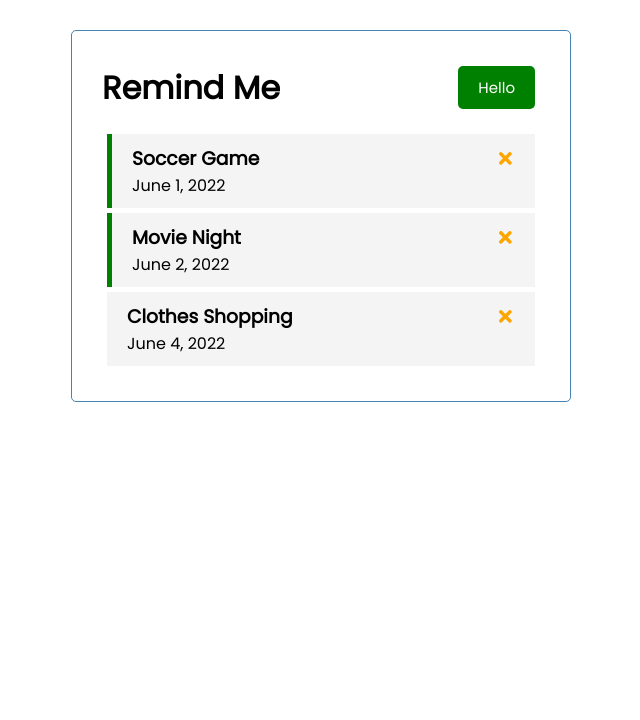
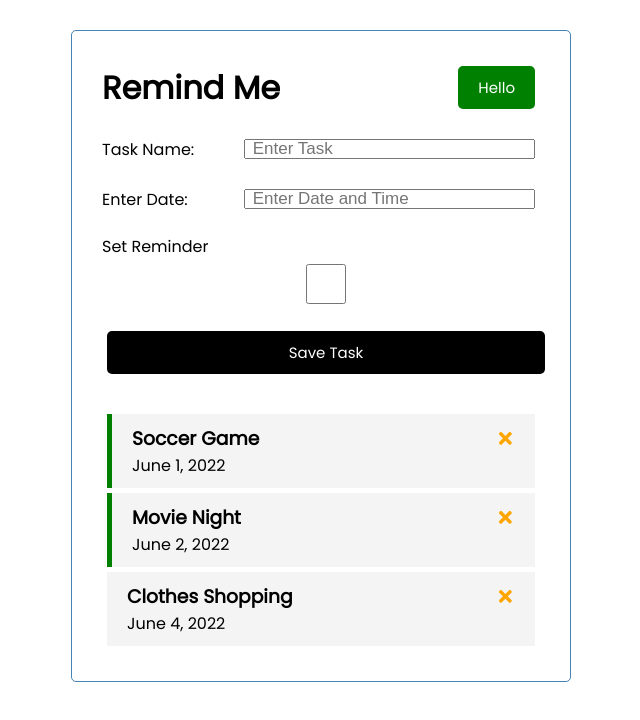
Before and after one commit to Faiyez/react-reminder, a React (Create React App) app: page / in a window 1280 px wide. Shown: the top 720 px of the page, without its empty margins (319-959 px from the left). Built offline with nearby package versions, Linux system fonts and the light colour scheme.

Commit message:
added info submission

```diff
--- a/src/App.js
+++ b/src/App.js
@@ -1,5 +1,7 @@
+// rafce npm start
 import Header from './Components/Header'
 import Tasks from './Components/Tasks'
+import AddTask from './Components/AddTask'
 import {useState} from 'react'
 const App = () => {
   const [tasks, setTasks] = useState(
@@ -32,6 +34,7 @@
   return (
     <div className = 'container'>
       <Header />
+      <AddTask />
       {tasks.length > 0 ? (<Tasks tasks={tasks} onDelete = {deleteTask}
       onToggle = {toggleReminder}/>)
       : ('Empty Tasks')}
--- /dev/null
+++ b/src/Components/AddTask.js
@@ -0,0 +1,24 @@
+
+const AddTask = () => {
+  return (
+    <form className ='add-form'>
+        <div className='form-control form-control-check'>
+            <label>Task Name:</label>
+            <input type='text' placeholder =
+            'Enter Task'></input>
+        </div>
+        <div className='form-control form-control-check'>
+            <label>Enter Date:</label>
+            <input type='text' placeholder=
+            'Enter Date and Time'></input>
+        </div>
+        <div className='form-control'>
+            <label>Set Reminder</label>
+            <input type='checkbox'></input>
+        </div>
+        <input className = 'btn btn-block' type='submit' value='Save Task'></input>
+    </form>
+  )
+}
+
+export default AddTask
```
